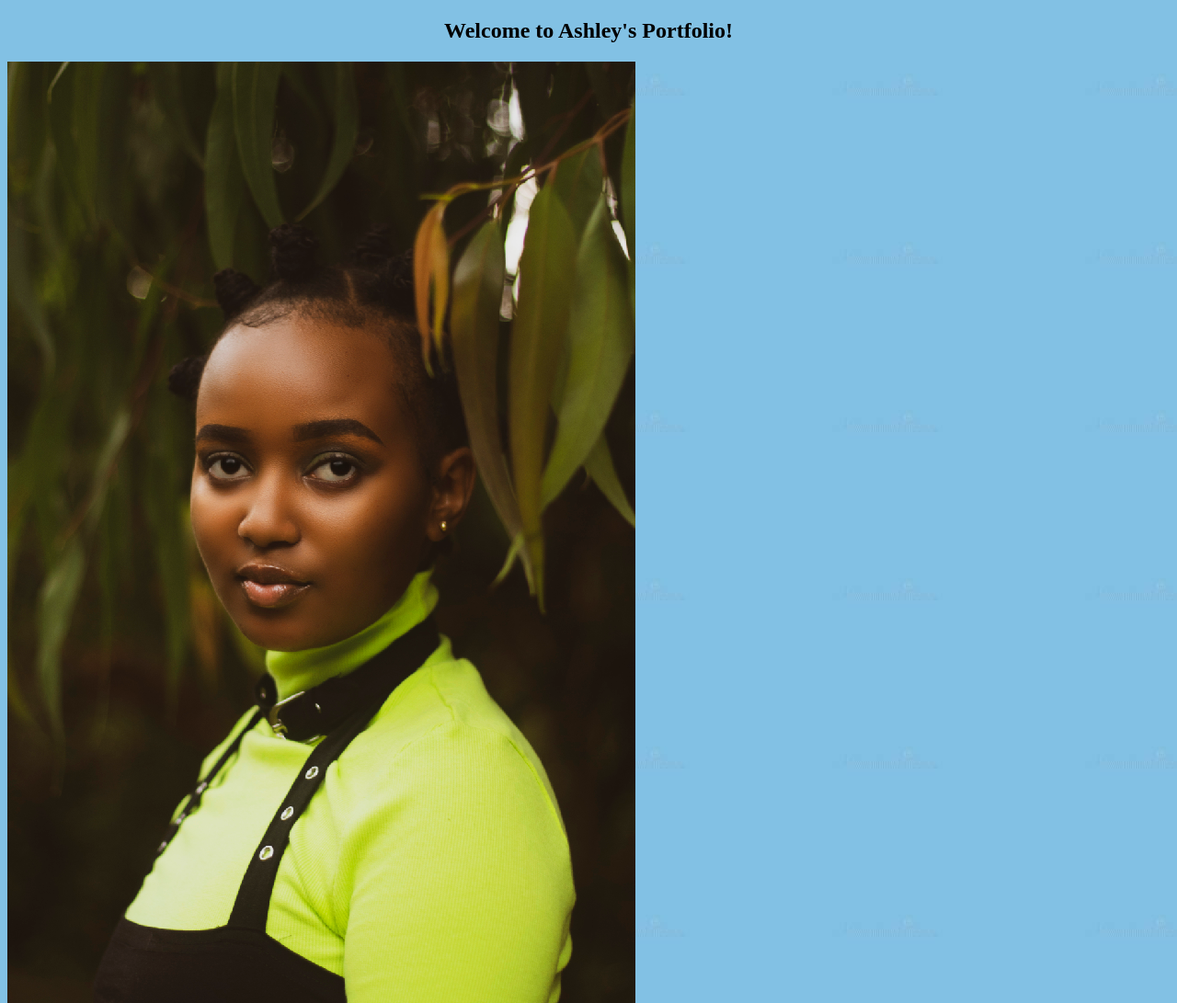
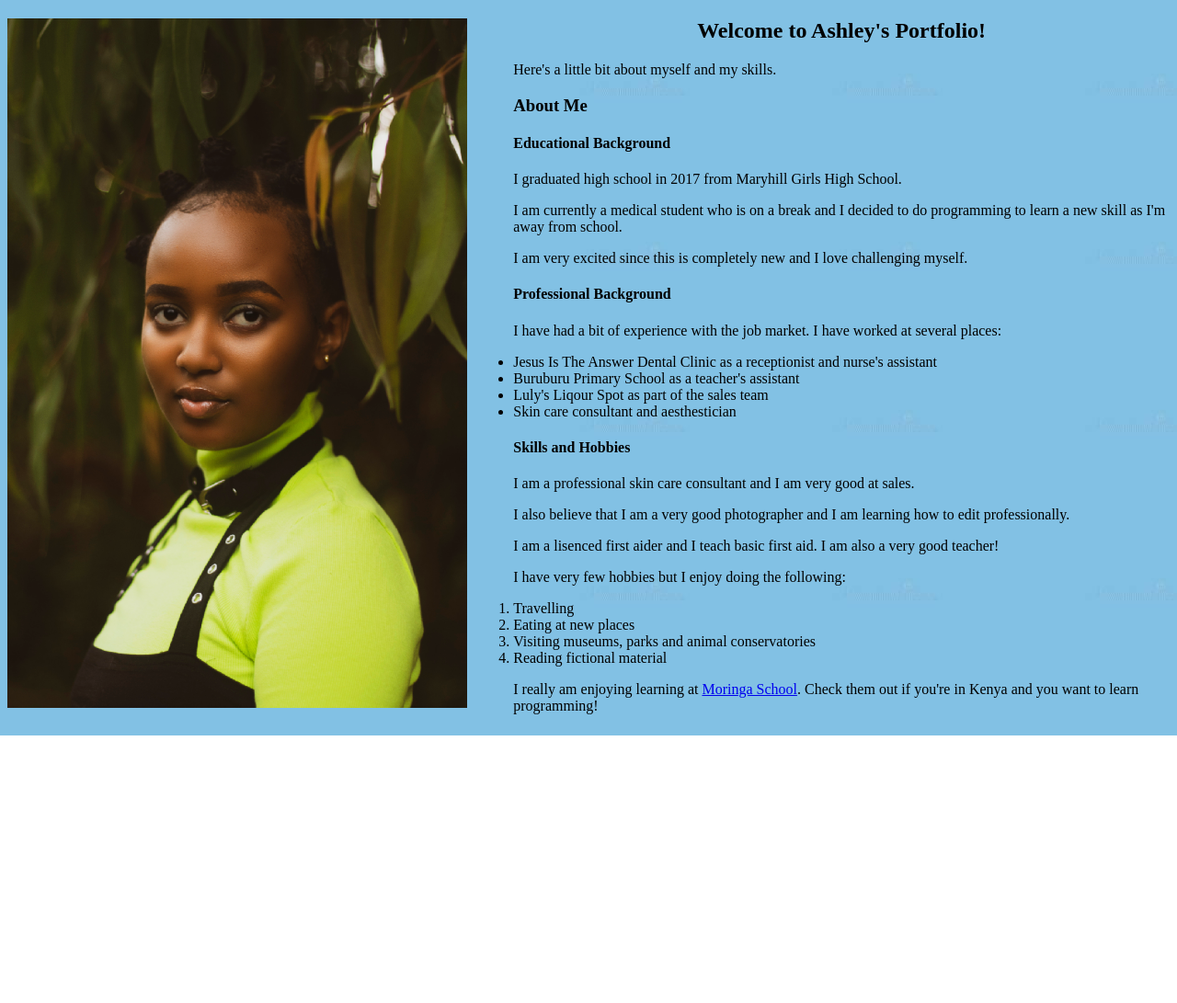
Before and after one commit to AshleyMugure/My-Portfolio, a plain HTML site: page index.html in a window 1280 px wide. Shown: the top 1091 px of the page at 92% size. After the commit the page ends 800 px from the top, so only its background shows below. Drawn offline with Linux system fonts and the light colour scheme.

Commit message:
add change to image height

```diff
--- a/css/styles.css
+++ b/css/styles.css
@@ -4,3 +4,8 @@ h2{
 h4{
   text-decoration: rgb(71, 173, 71);
 }
+img{
+  float: left;
+  padding-right: 50px;
+
+}
--- a/index.html
+++ b/index.html
@@ -15,8 +15,8 @@
   </head>
 
   <body>
+    <img src="images/ash.jpg" height="750">
     <h2>Welcome to Ashley's Portfolio!</h2>
-    <img src="images/ash.jpg">
     <p>Here's a little bit about myself and my skills.</p>
 
     <h3>About Me</h3>
```
Lines whose indentation alone changed are shown as unchanged.
